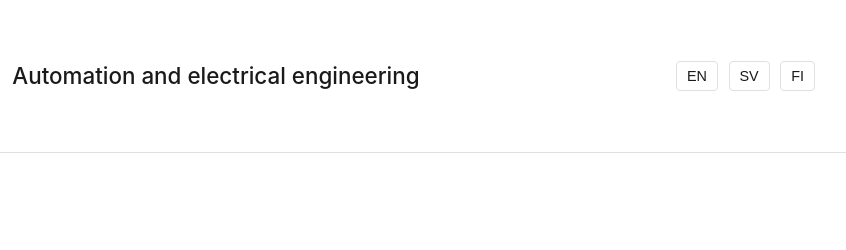
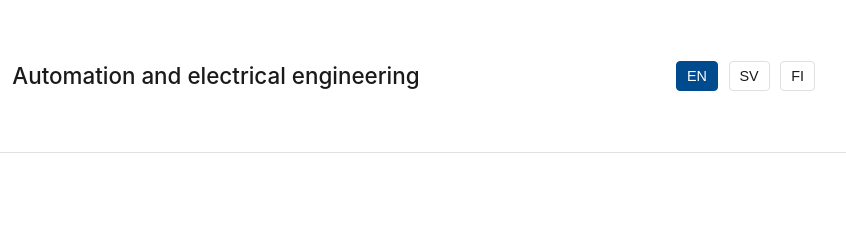
Before and after one commit to mictechab/mictechab.github.io, a plain HTML site: page index.html in a window 1280 px wide. Shown: the top 250 px of the page, 305-1151 px from the left. Drawn offline with Linux system fonts and the light colour scheme.

Commit message:
Add active class toggle for language switch buttons

```diff
--- a/index.html
+++ b/index.html
@@ -315,6 +315,10 @@ function applyLang(lang) {
             el.textContent = translations[lang][key];
         }
     });
+
+    document.querySelectorAll(".lang-switch button").forEach(btn => {
+        btn.classList.toggle("active", btn.textContent.toLowerCase() === lang);
+    });
 }
 
 applyLang(localStorage.getItem("lang") || "en");
```
